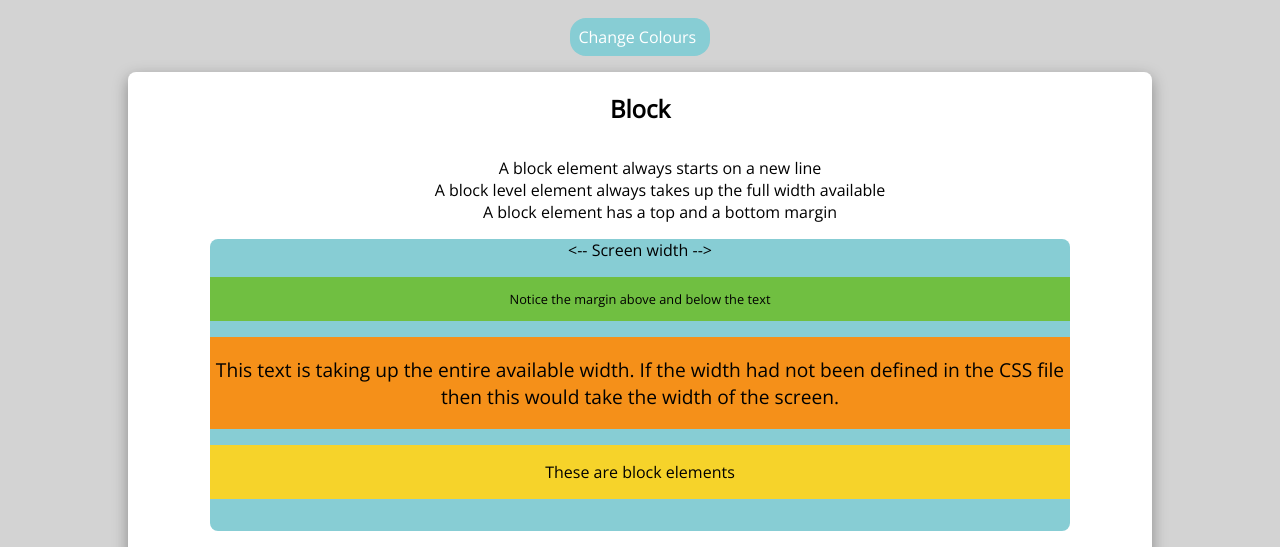
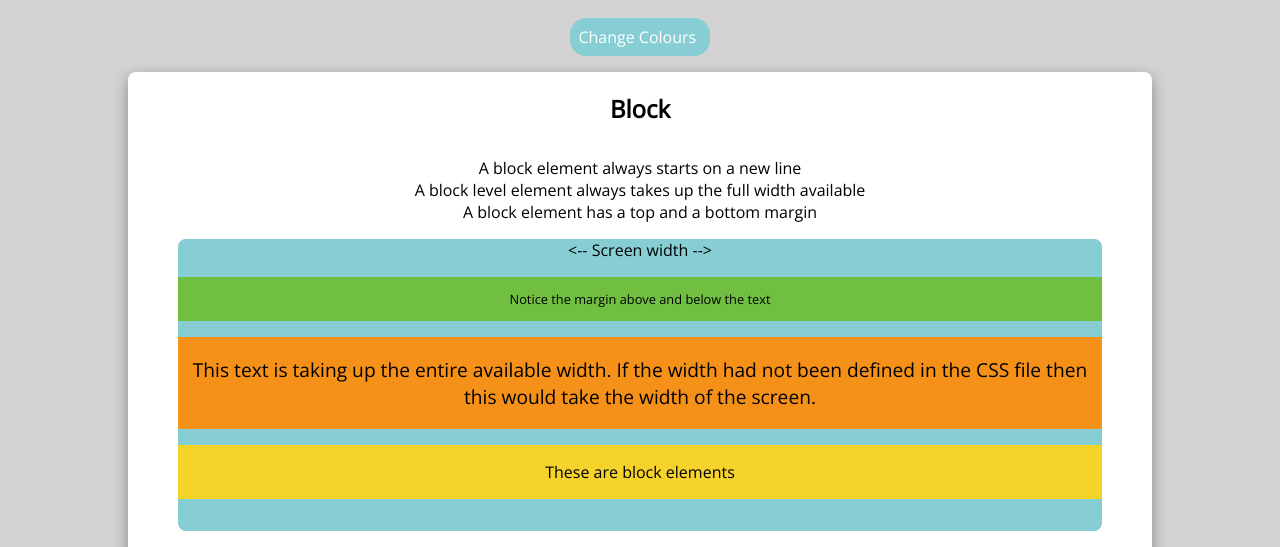
Before and after one commit to BaileyNepe/inline-block, a plain HTML site: page inline/index.html in a window 1280 px wide. Shown: the part 174-721 px from the top of the page. Drawn offline with nearby package versions, Linux system fonts and the light colour scheme.

Commit message:
changed margins and removed list padding

```diff
--- a/inline/inline.css
+++ b/inline/inline.css
@@ -79,6 +79,7 @@ ul,
 li {
   background-color: var(--block);
   list-style: none;
+  padding: 0;
 }
 
 .description {
@@ -95,7 +96,6 @@ li {
 }
 
 .screen-width {
-  margin: 0 2rem;
   padding-bottom: 0.2rem;
   background-color: var(--screen-width);
   border-radius: 0.5rem;
```
Also changed, not shown: inline/index.html (+1 -1 lines).
